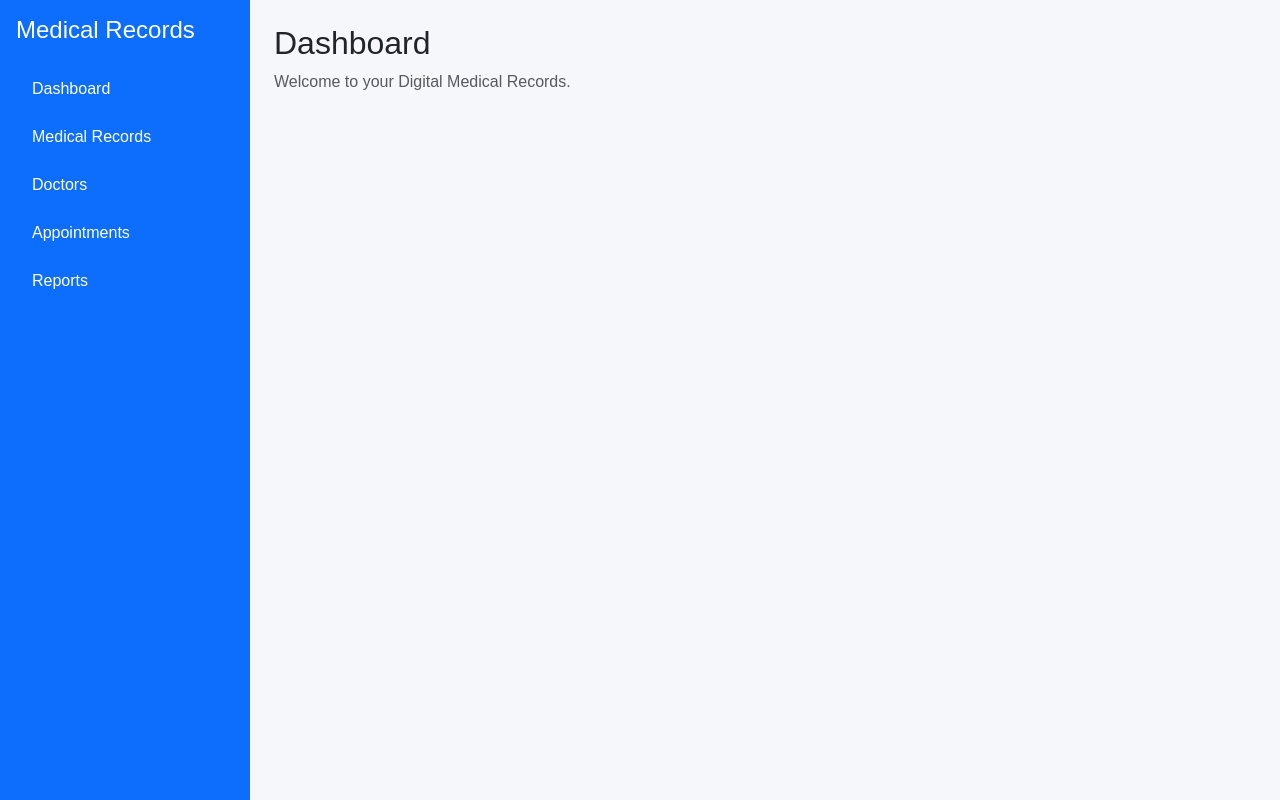
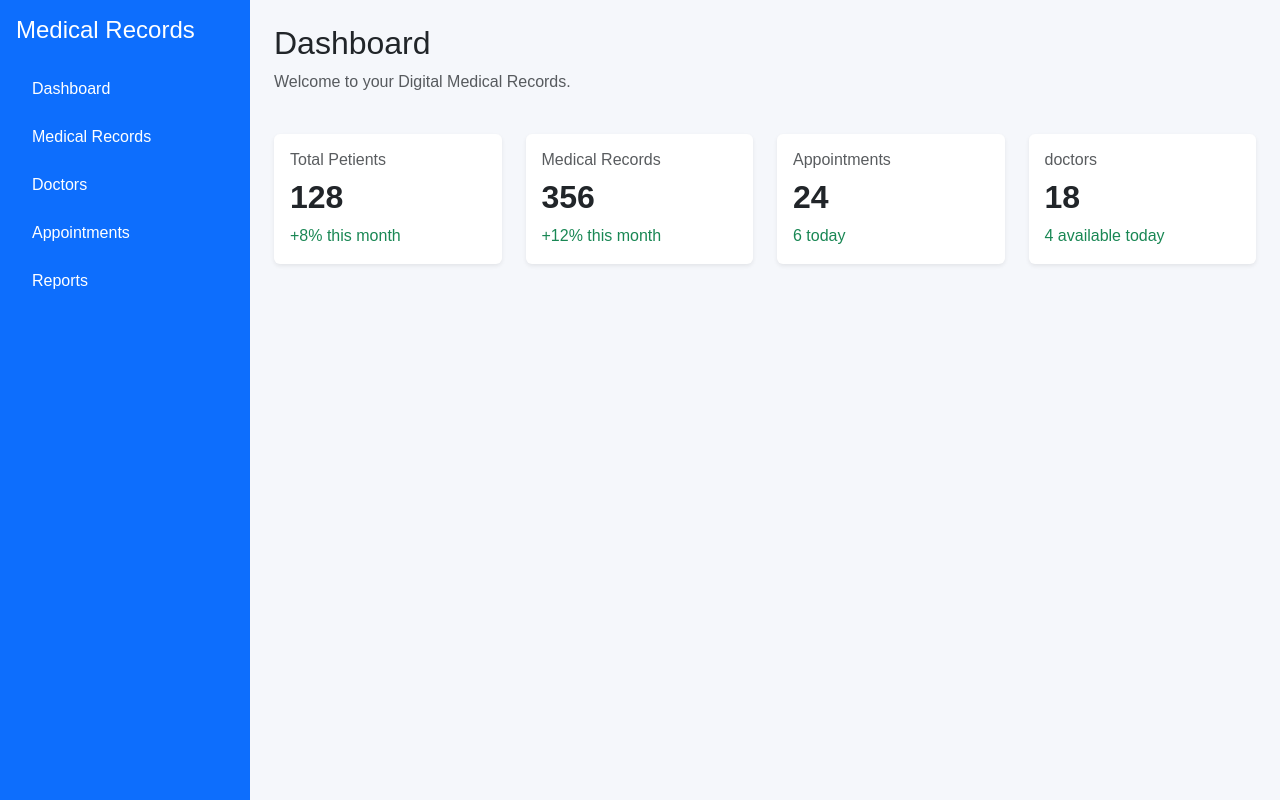
Before and after one commit to Bhoge-Suraj/digital-medical-records, a React (Vite) app: page / in a window 1280 px wide. Built offline with nearby package versions, Linux system fonts and the light colour scheme.

Commit message:
create main component

```diff
--- a/src/App.jsx
+++ b/src/App.jsx
@@ -1,17 +1,12 @@
 import Sidebar from "./components/Sidebar";
-
+import Maincontent from "./components/maincontent";
 
 function App() {
   return (
     <>
       <div className="d-flex">
         <Sidebar />
-        <main className="p-4 flex-grow-1">
-          <h2>Dashboard</h2>
-          <p className="text-muted">
-            Welcome to your Digital Medical Records.
-          </p>
-        </main>
+        <Maincontent />
       </div>
     </>
   );
--- /dev/null
+++ b/src/components/maincontent.jsx
@@ -0,0 +1,55 @@
+function Maincontent() {
+    return (
+        <main className="p-4 flex-grow-1">
+            <h2>Dashboard</h2>
+            <p className="text-muted">
+                Welcome to your Digital Medical Records.
+            </p>
+            <div className="row g-4 mt-2">
+
+                <div className="col-md-6 col-lg-3">
+                    <div className="card border-0 shadow-sm h-100">
+                        <div className="card-body">
+                            <h6 className="text-muted">Total Petients</h6>
+                            <h2 className="fw-bold">128</h2>
+                            <p className="text-success mb-0">+8% this month</p>
+                        </div>
+                    </div>
+
+                </div>
+                <div className="col-md-6 col-lg-3">
+                    <div className="card border-0 shadow-sm h-100">
+                        <div className="card-body">
+                            <h6 className="text-muted">Medical Records</h6>
+                            <h2 className="fw-bold">356</h2>
+                            <p className="text-success mb-0">+12% this month</p>
+                        </div>
+                    </div>
+                </div>
+
+                <div className="col-md-6 col-lg-3">
+                    <div className="card border-0 shadow-sm h-100">
+                        <div className="card-body">
+                            <h6 className="text-muted">Appointments</h6>
+                            <h2 className="fw-bold">24</h2>
+                            <p className="text-success mb-0">6 today</p>
+                        </div>
+                    </div>
+                </div>
+
+                <div className="col-md-6 col-lg-3">
+                    <div className="card border-0 shadow-sm h-100">
+                        <div className="card-body">
+                            <h6 className="text-muted">doctors</h6>
+                            <h2 className="fw-bold">18</h2>
+                            <p className="text-success mb-0">4 available today</p>
+                        </div>
+                    </div>
+                </div>
+
+            </div>
+        </main>
+    );
+}
+
+export default Maincontent;
```
